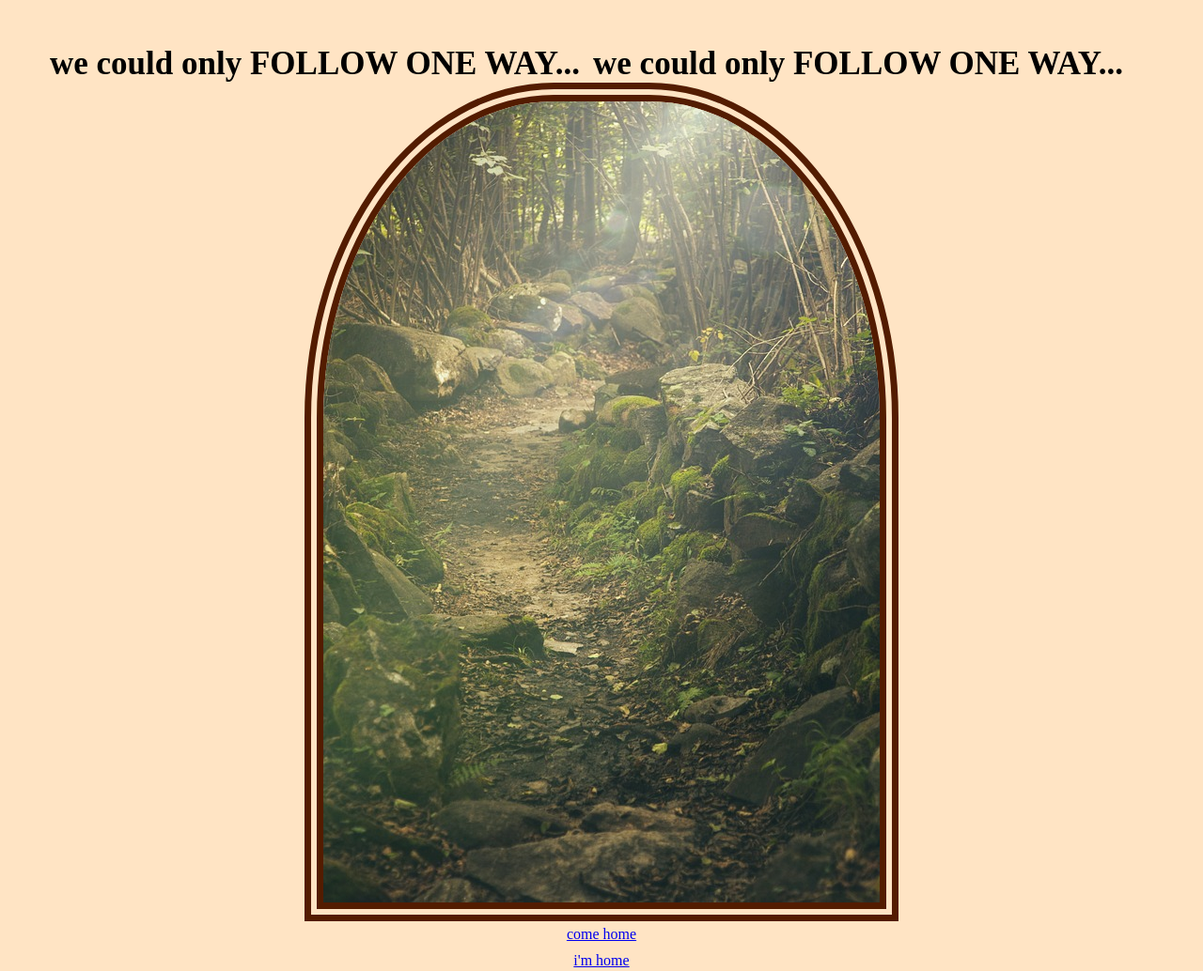
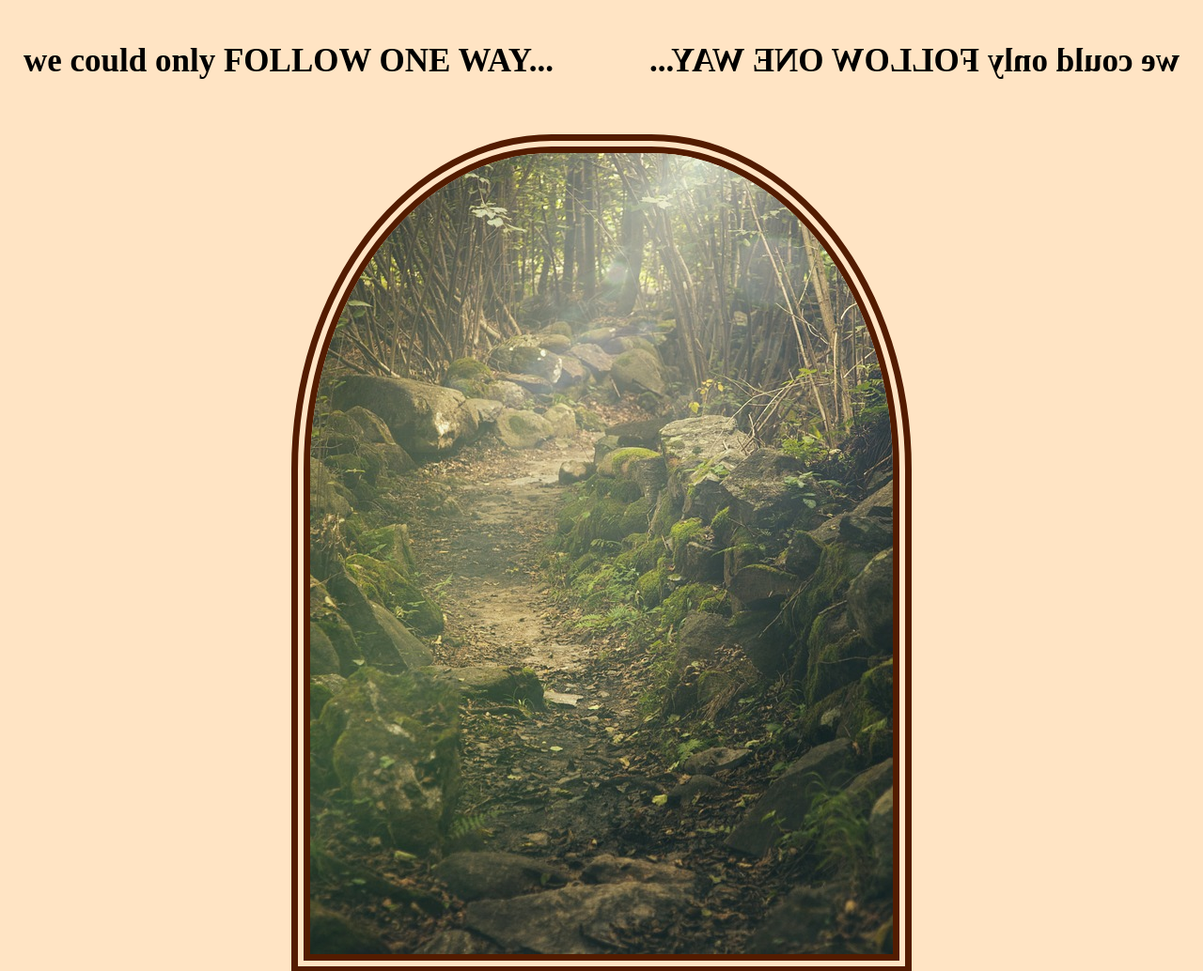
Before and after one commit to mdakiwas/mdakiwas.github.io, a plain HTML site: page index.html in a window 1280 px wide. Shown: the top 1034 px of the page at 94% size. Drawn offline with Linux system fonts and the light colour scheme.

Commit message:
index css

```diff
--- a/index.html
+++ b/index.html
@@ -9,22 +9,22 @@
     <link rel="stylesheet" href="style.css">
     <title>Early Internet Art: Accessible Surfing</title>
   </head>
-  <body>
+  <body id="indexhtml">
     <header>
       <ul id="nexttoother">
           <li>we could only FOLLOW ONE WAY...</li>
           <li class="flip">we could only FOLLOW ONE WAY...</li>
       </ul>
     </header>
-    <img src="Images/forest_path.jpg" alt="a path in the forest" class="imgcenter" id="window">
+    <img src="Early Internet Art_Accessible Surfing/Images/forest_path.jpg" alt="a path in the forest" class="imgcenter" id="window">
     <main>
+      <section>
+        <h3 class="center" style="color: white; font-size: 30px;">indecision hinders me</h3>
+      </section>
       <ul class="center">
           <li><a href="home.html">come home</a></li>
           <li><a href="home_alt.html">i'm home</a></li>
       </ul>
-        <section>
-            <h3 class="center" style="color: white; font-size: 30px;">indecision hinders me</h3>
-        </section>
     </main>
   </body>
 </html>
--- a/style.css
+++ b/style.css
@@ -1,3 +1,9 @@
+#indexhtml {
+    main ul {
+        margin: 20px;
+    }
+}
+
 #window {
     width: 50%;
     height: 853px;
@@ -16,13 +22,24 @@
 }
 
 #nexttoother {
-    display: inline;
+    text-align: justify;
+}
+
+#nexttoother:after {
+    content: '';
+    width: 100%;
+    display: inline-block;
 }
 
 #nexttoother li {
-    display: inline;
+    display: inline-block;
+    justify-content: space-between;
     font-size: 35px;
     font-weight: bold;
+}
+
+header {
+    margin-bottom: 35px;
 }
 
 html {
@@ -30,8 +47,9 @@ html {
 }
 
 body {
-    padding: 40px;
+    padding: 40px 20px;
     font-size: 100%;
+    margin: 0;
 }
 
 ul {
```
Also changed, not shown: Early Internet Art_Accessible Surfing/Pages/home.html (renamed from Pages/home.html, +1 -1 lines), Early Internet Art_Accessible Surfing/Pages/home_alt.html (renamed from Pages/home_alt.html, +1 -1 lines), Early Internet Art_Accessible Surfing/Images/cave_ocean.jpg (renamed from Images/cave_ocean.jpg), Early Internet Art_Accessible Surfing/Images/forest_cabin.jpg (renamed from Images/forest_cabin.jpg), Early Internet Art_Accessible Surfing/Images/forest_path.jpg (renamed from Images/forest_path.jpg). Lines whose indentation alone changed are shown as unchanged.
